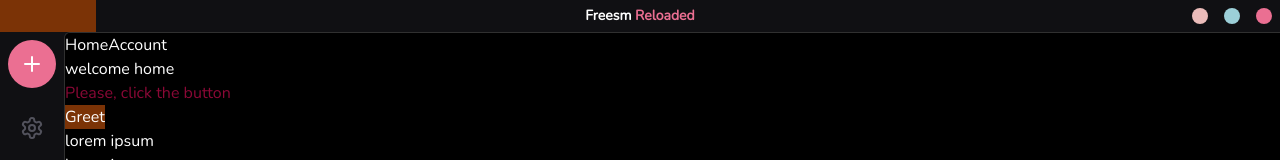
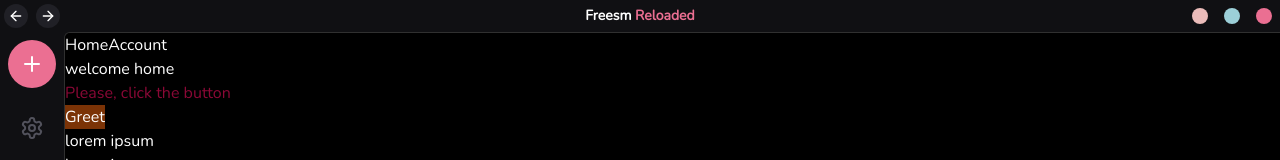
Before and after one commit to FreesmTeam/Kaede-discontinued, a React (Vite) app in the folder frontend/: page / in a window 1280 px wide. Shown: the top 160 px of the page. Built offline with nearby package versions, Linux system fonts and the light colour scheme.

Commit message:
feat: implement back and forward in url history navigation

```diff
--- a/frontend/src/components/UI/WindowHeader/WindowHeader.tsx
+++ b/frontend/src/components/UI/WindowHeader/WindowHeader.tsx
@@ -1,6 +1,6 @@
 import React, { useState } from 'react';
 import { Close as windowClose, Minimise as windowMinimise, ToggleMaximise as windowToggleMaximise } from "../../../../wailsjs/go/main/App";
-import { ChevronsLeftRight, ChevronsRightLeft, Minus, X } from 'lucide-react';
+import {ArrowLeft, ArrowRight, ChevronsLeftRight, ChevronsRightLeft, Minus, X} from 'lucide-react';
 
 export default function WindowHeader() {
     const [maximised, setMaximised] = useState<boolean | null>(null);
@@ -19,9 +19,38 @@ export default function WindowHeader() {
         });
     }
 
+    function redirectBack() {
+        window.history.back();
+    }
+
+    function redirectForward() {
+        window.history.forward();
+    }
+
     return (
         <div className="flex flex-nowrap justify-between items-center gap-2 w-full h-8 bg-[#101013]">
-            <div className="w-24 bg-amber-900 h-full" onClick={() => window.history.back()} />
+            <div className="w-24 h-full flex flex-nowrap gap-0">
+                <button
+                    onClick={redirectBack}
+                    className="__global-no-drag group flex justify-center items-center transition cursor-pointer w-8"
+                >
+                    <div
+                        className="flex justify-center items-center transition rounded-full text-white w-6 h-6 bg-[#202026] group-hover:bg-[#303039]"
+                    >
+                        <ArrowLeft size={16} />
+                    </div>
+                </button>
+                <button
+                    onClick={redirectForward}
+                    className="__global-no-drag group flex justify-center items-center transition cursor-pointer w-8"
+                >
+                    <div
+                        className="flex justify-center items-center transition rounded-full text-white w-6 h-6 bg-[#202026] group-hover:bg-[#303039]"
+                    >
+                        <ArrowRight size={16} />
+                    </div>
+                </button>
+            </div>
             <div
                 className="select-none px-2 flex flex-nowrap justify-start gap-2 items-center w-fit">
                 <div className="font-semibold text-nowrap text-sm text-white">
```
